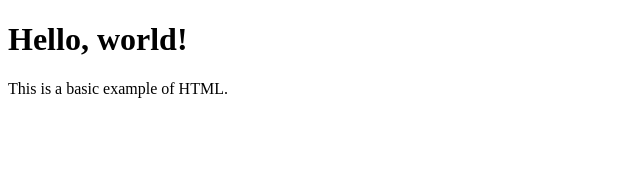
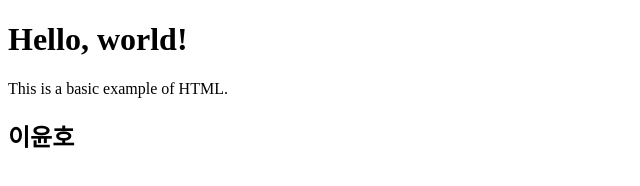
Before and after one commit to YouNoya/HelloWorld1, a plain HTML site: page index.html in a window 1280 px wide. Shown: the whole page, without its empty margins (0-640 px from the left). Drawn offline with Linux system fonts and the light colour scheme.

Commit message:
second commit

```diff
--- a/index.html
+++ b/index.html
@@ -8,5 +8,6 @@
 <body>
     <h1>Hello, world!</h1>
     <p>This is a basic example of HTML.</p>
+    <h2>이윤호</h2>
 </body>
 </html>
```
